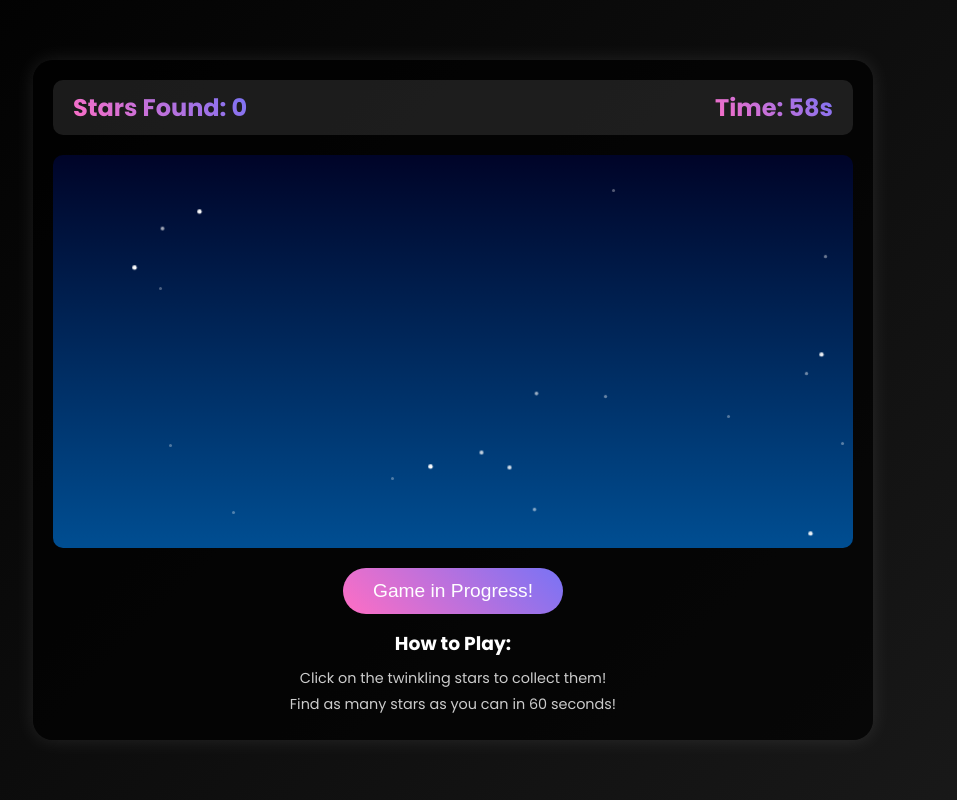
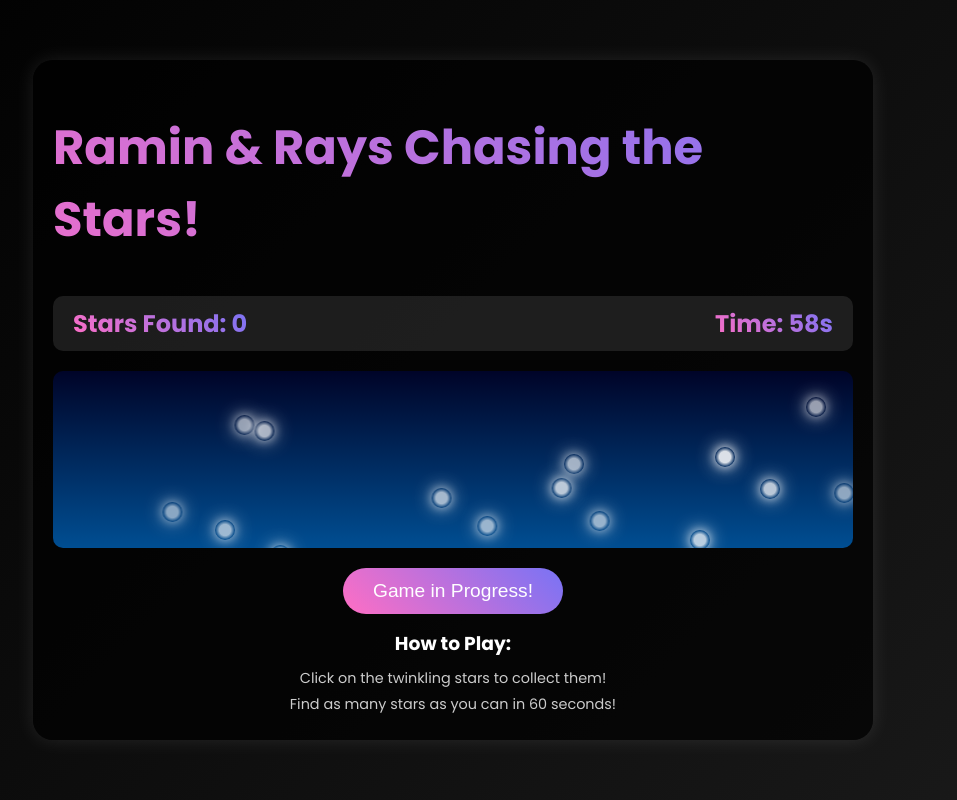
Before and after one commit to itsrayland/testsite, a plain HTML site: page index.html in a window 1280 px wide. Both pictures are taken after a click on the button "Start Game". Shown: the whole page, without its empty margins (187-1144 px from the left). Drawn offline with Linux system fonts and the light colour scheme.

Commit message:
Enhanced star game with bigger stars, scrolling animation, and improved visuals

```diff
--- a/game.js
+++ b/game.js
@@ -3,7 +3,7 @@ class StarGame {
     this.score = 0;
     this.timeLeft = 60;
     this.gameActive = false;
-    this.starCount = 20;
+    this.starCount = 15; // Reduced count since stars are bigger
     this.nightSky = document.getElementById('nightSky');
     this.scoreElement = document.getElementById('score');
     this.timerElement = document.getElementById('timer');
@@ -34,6 +34,7 @@ class StarGame {
       star.style.left = `${Math.random() * 100}%`;
       star.style.top = `${Math.random() * 100}%`;
       star.style.animationDelay = `${Math.random() * 2}s`;
+      star.style.animationDuration = `${10 + Math.random() * 10}s`; // Random duration between 10-20s
 
       star.addEventListener('click', () => this.collectStar(star));
       this.nightSky.appendChild(star);
@@ -53,6 +54,7 @@ class StarGame {
     newStar.style.left = `${Math.random() * 100}%`;
     newStar.style.top = `${Math.random() * 100}%`;
     newStar.style.animationDelay = `${Math.random() * 2}s`;
+    newStar.style.animationDuration = `${10 + Math.random() * 10}s`; // Random duration between 10-20s
     newStar.addEventListener('click', () => this.collectStar(newStar));
     this.nightSky.appendChild(newStar);
   }
--- a/index.html
+++ b/index.html
@@ -9,6 +9,8 @@
 </head>
 <body>
   <div class="game-container">
+    <h1 class="game-title">Ramin & Rays Chasing the Stars!</h1>
+
     <div class="score-board">
       <h2>Stars Found: <span id="score">0</span></h2>
       <h3>Time: <span id="timer">60</span>s</h3>
--- a/styles.css
+++ b/styles.css
@@ -50,17 +50,34 @@ body {
 
 .star {
   position: absolute;
-  width: 3px;
-  height: 3px;
-  background: white;
+  width: 20px;
+  height: 20px;
+  background: radial-gradient(circle at center, #fff 0%, #fff 40%, transparent 70%);
   border-radius: 50%;
-  animation: twinkle 1.5s infinite;
+  animation: twinkle 1.5s infinite, scroll 15s linear infinite;
   cursor: pointer;
+  box-shadow: 0 0 10px #fff, 0 0 20px #fff;
+  transition: transform 0.2s;
+}
+
+.star:hover {
+  transform: scale(1.2);
 }
 
 @keyframes twinkle {
-  0%, 100% { opacity: 0.3; transform: scale(1); }
-  50% { opacity: 1; transform: scale(1.5); }
+  0%, 100% { opacity: 0.5; transform: scale(1); }
+  50% { opacity: 1; transform: scale(1.2); }
+}
+
+@keyframes scroll {
+  0% { transform: translateX(-100%); }
+  100% { transform: translateX(100vw); }
+}
+
+@keyframes gradientMove {
+  0% { background-position: 0% 50%; }
+  50% { background-position: 100% 50%; }
+  100% { background-position: 0% 50%; }
 }
 
 .controls {
@@ -116,12 +133,6 @@ p {
   margin-bottom: 40px;
 }
 
-@keyframes gradientMove {
-  0% {background-position: 0% 50%;}
-  50% {background-position: 100% 50%;}
-  100% {background-position: 0% 50%;}
-}
-
 .emoji {
   font-size: 3rem;
   animation: bounce 2s infinite;
```
